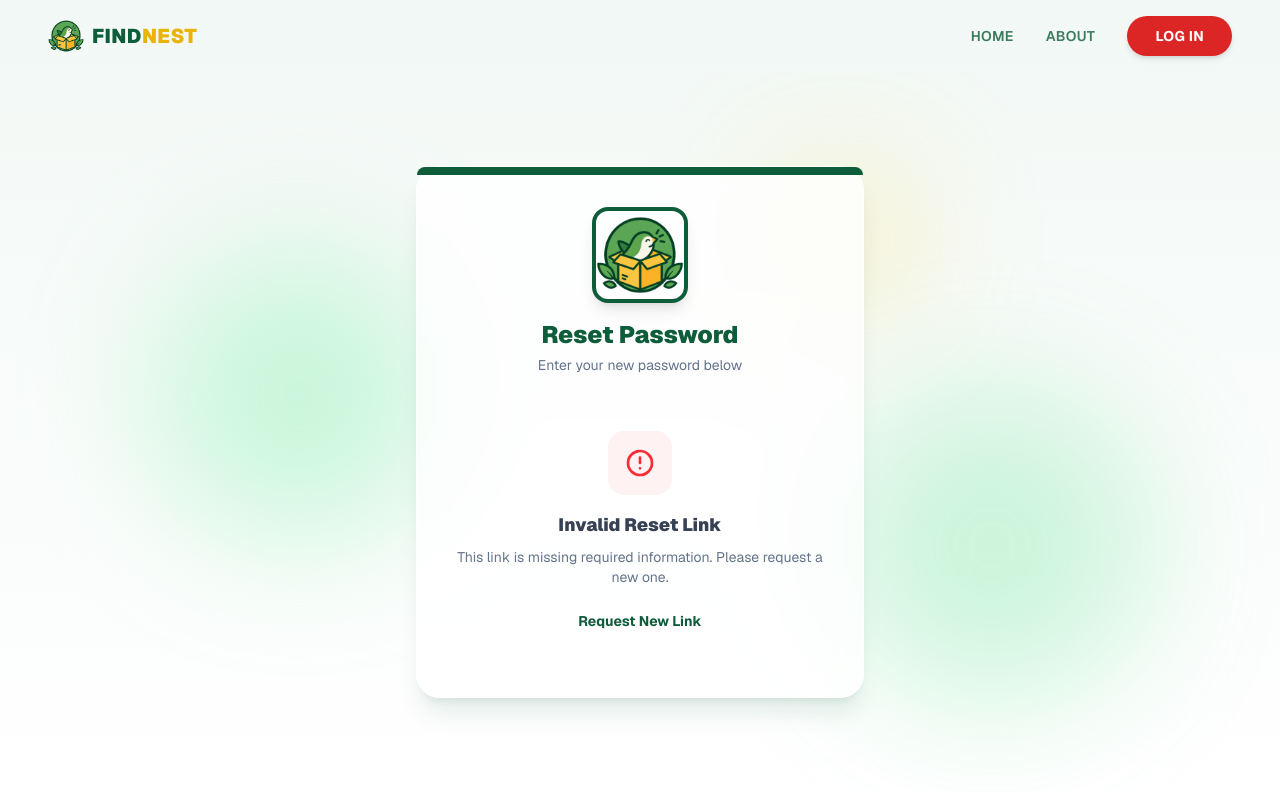
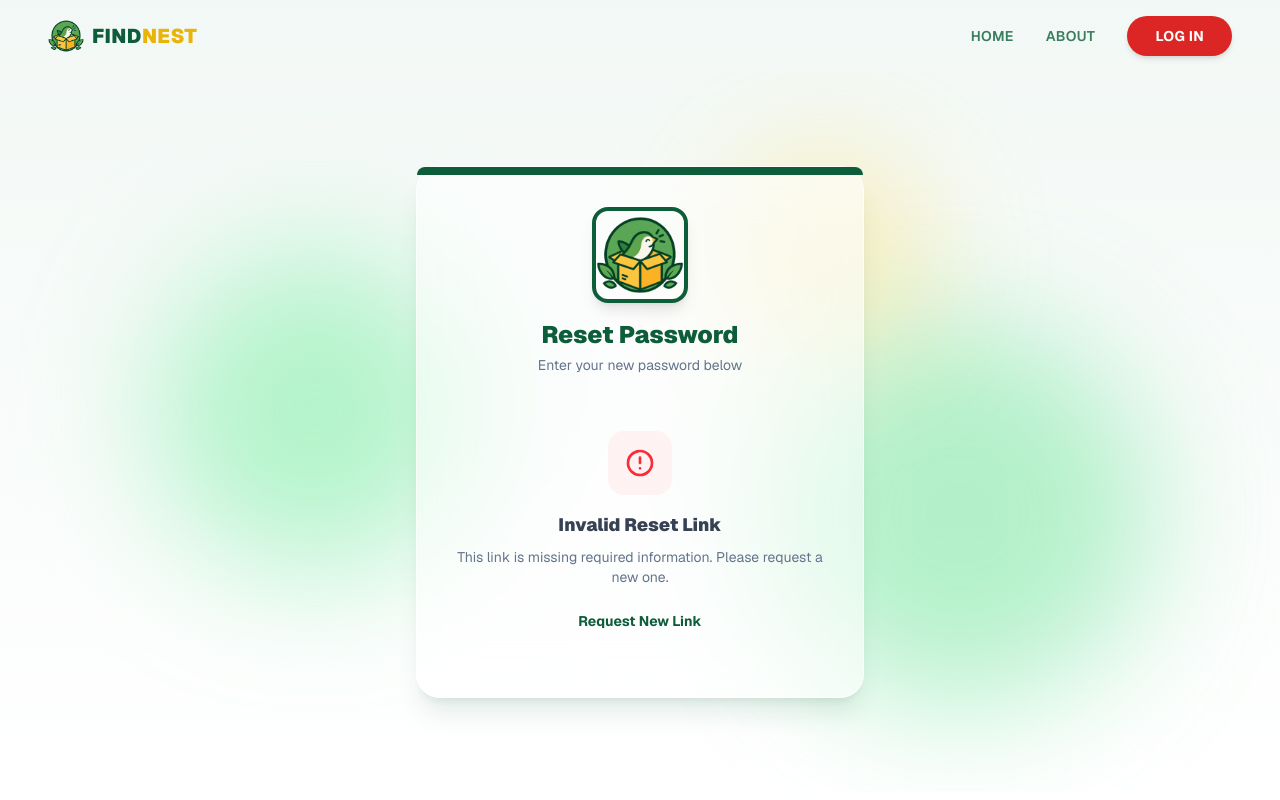
Before and after one commit to joshuabarot24-jpg/Findnest-web, a Next.js app: page /reset-password in a window 1280 px wide. Built offline with nearby package versions, Linux system fonts and the light colour scheme; no server answers.

Commit message:
Reset password: stronger frosted glass

```diff
--- a/src/app/reset-password/page.tsx
+++ b/src/app/reset-password/page.tsx
@@ -88,12 +88,12 @@ function ResetPasswordForm() {
       <section className="relative flex items-center justify-center min-h-[calc(100vh-80px)] w-full px-4 py-8 overflow-hidden">
         {/* Soft shapes behind the card, so the frosted glass has something to blur */}
         <div aria-hidden="true" className="pointer-events-none absolute inset-0">
-          <div className="absolute top-1/4 left-[12%] w-72 h-72 rounded-full bg-[#86EFAC]/40 blur-3xl"></div>
-          <div className="absolute bottom-[12%] right-[10%] w-80 h-80 rounded-full bg-[#4ADE80]/25 blur-3xl"></div>
-          <div className="absolute top-[12%] right-[28%] w-40 h-40 rounded-full bg-[#FACC15]/20 blur-3xl"></div>
+          <div className="absolute top-1/4 left-[12%] w-80 h-80 rounded-full bg-[#86EFAC]/60 blur-3xl"></div>
+          <div className="absolute bottom-[12%] right-[10%] w-96 h-96 rounded-full bg-[#4ADE80]/40 blur-3xl"></div>
+          <div className="absolute top-[12%] right-[28%] w-48 h-48 rounded-full bg-[#FACC15]/30 blur-3xl"></div>
         </div>
 
-        <div className="relative bg-white/80 backdrop-blur-md rounded-3xl shadow-xl shadow-[#0D5C3A]/10 border border-white/70 w-full max-w-md p-8 sm:p-10">
+        <div className="relative bg-white/60 backdrop-blur-xl rounded-3xl shadow-xl shadow-[#0D5C3A]/10 border border-white/70 w-full max-w-md p-8 sm:p-10">
           <div className="absolute top-0 left-0 right-0 h-2 bg-[#0D5C3A] rounded-t-3xl"></div>
 
           <div className="flex flex-col items-center mb-8">
```
